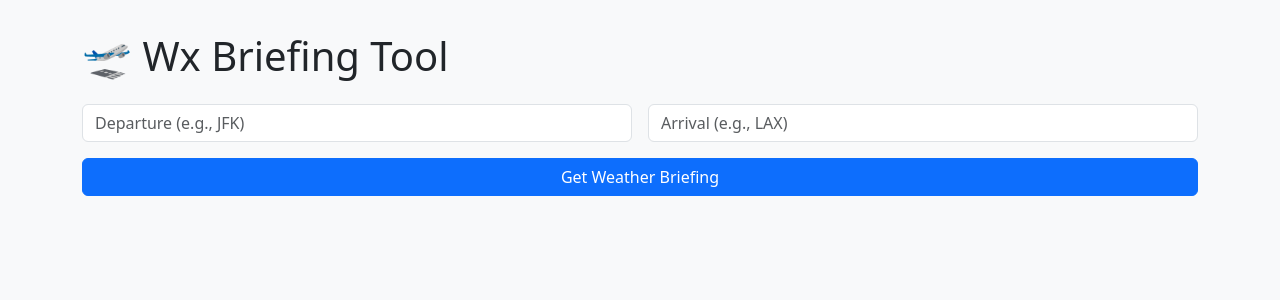
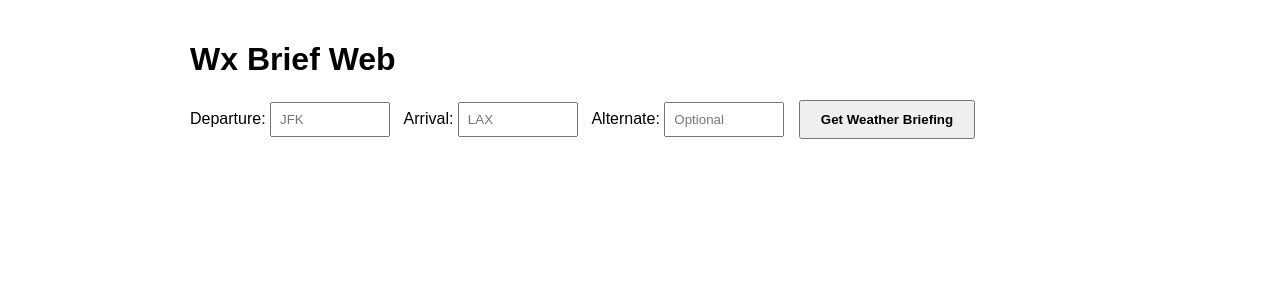
Before and after one commit to captahole/WxBriefWebapp, a Python web app: template templates/index.html in a window 1280 px wide. Shown: the top 300 px of the page. Run offline with Jinja, Linux system fonts and the light colour scheme; the template is opened without the code that fills it, so the values that code supplies are empty.

Commit message:
v1 add alt

```diff
--- a/templates/index.html
+++ b/templates/index.html
@@ -3,73 +3,74 @@
 
 <head>
     <meta charset="UTF-8">
-    <title>Wx Brief Web App</title>
-    <link href="https://cdn.jsdelivr.net/npm/bootstrap@5.3.0/dist/css/bootstrap.min.css" rel="stylesheet">
+    <title>Wx Brief Web</title>
     <style>
         body {
-            padding: 2rem;
-            background-color: #f8f9fa;
+            font-family: Arial, sans-serif;
+            padding: 20px;
+            max-width: 900px;
+            margin: auto;
+        }
+
+        input {
+            padding: 8px;
+            margin-right: 10px;
+            width: 100px;
+        }
+
+        button {
+            padding: 10px 20px;
+            font-weight: bold;
         }
 
         textarea {
+            width: 100%;
+            height: 250px;
+            margin-top: 20px;
+            white-space: pre-wrap;
             font-family: monospace;
-            white-space: pre-wrap;
         }
 
-        .result-box {
-            background-color: white;
-            padding: 1rem;
-            border-radius: 8px;
-            box-shadow: 0 0 10px rgba(0, 0, 0, 0.1);
-            margin-bottom: 1rem;
+        .section {
+            margin-top: 30px;
         }
     </style>
 </head>
 
 <body>
-    <div class="container">
-        <h1 class="mb-4">🛫 Wx Briefing Tool</h1>
-
+    <h1>Wx Brief Web</h1>
     <form method="POST">
-            <div class="row g-3 mb-3">
-                <div class="col-md-6">
-                    <input type="text" name="airport1" class="form-control" placeholder="Departure (e.g., JFK)"
-                        required>
-                </div>
-                <div class="col-md-6">
-                    <input type="text" name="airport2" class="form-control" placeholder="Arrival (e.g., LAX)" required>
-                </div>
-            </div>
-            <button type="submit" class="btn btn-primary w-100">Get Weather Briefing</button>
+        <label>Departure:</label>
+        <input type="text" name="departure" placeholder="JFK" required>
+        <label>Arrival:</label>
+        <input type="text" name="arrival" placeholder="LAX" required>
+        <label>Alternate:</label>
+        <input type="text" name="alternate" placeholder="Optional">
+        <button type="submit">Get Weather Briefing</button>
     </form>
 
-        {% if result %}
-        <div class="result-box mt-4">
-            <h4>METAR / TAF</h4>
-            <div>{{ result | safe }}</div>
+    {% if weather %}
+    <div class="section">
+        <h2>METAR / TAF</h2>
+        <div style="background-color:#f4f4f4;padding:10px;border:1px solid #ccc;">
+            {{ weather | safe }}
+        </div>
     </div>
     {% endif %}
 
-        {% if datis1 or datis2 %}
-        <div class="result-box">
-            <h4>DATIS</h4>
-            <p><strong>Departure:</strong><br>{{ datis1 }}</p>
-            <p><strong>Arrival:</strong><br>{{ datis2 }}</p>
+    {% if datis %}
+    <div class="section">
+        <h2>DATIS</h2>
+        <textarea readonly>{{ datis }}</textarea>
     </div>
     {% endif %}
 
-        {% if status1 or status2 %}
-        <div class="result-box">
-            <h4>Airport Status</h4>
-            <p><strong>Departure:</strong><br>
-            <pre>{{ status1 }}</pre>
-            </p>
-            <p><strong>Arrival:</strong><br>
-            <pre>{{ status2 }}</pre>
-            </p>
+    {% if status %}
+    <div class="section">
+        <h2>Airport Status</h2>
+        <textarea readonly>{{ status }}</textarea>
     </div>
     {% endif %}
-    </div>
 </body>
 
 </html>
```
Also changed, not shown: app.py (+107 -18 lines), requirements.txt (+393 -4 lines). Lines whose indentation alone changed are shown as unchanged.
